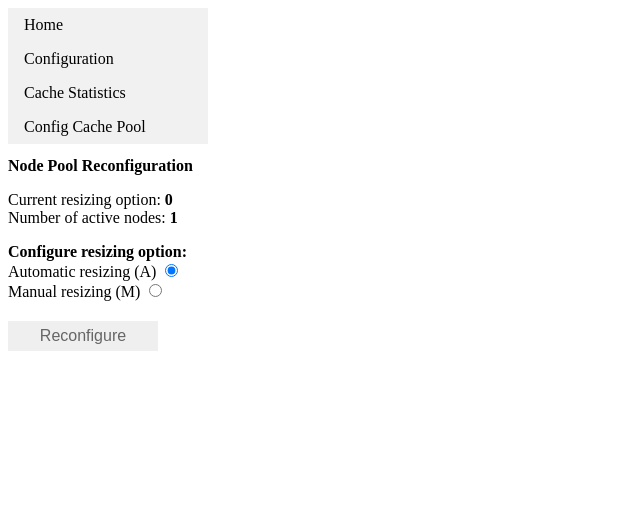
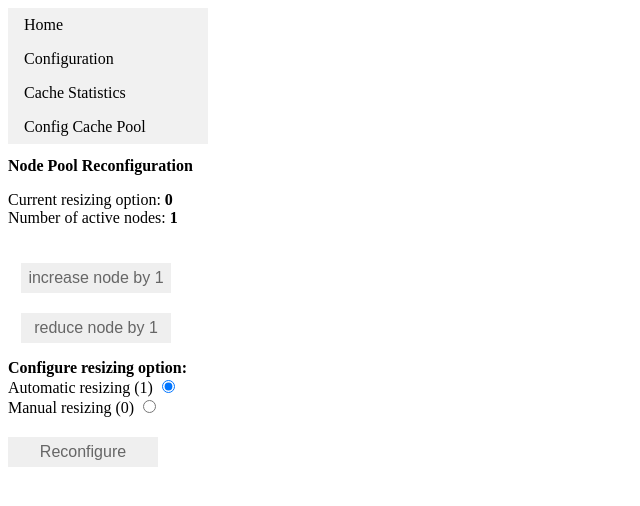
Before and after one commit to GloriaWa/ECE1779_A2, a Flask app: page /pool_config in a window 1280 px wide. Shown: the top 506 px of the page, without its empty margins (0-640 px from the left). Run offline with Flask 2, Linux system fonts and the light colour scheme.

Commit message:
debug 27

```diff
--- a/auto_scaler/main.py
+++ b/auto_scaler/main.py
@@ -3,6 +3,7 @@ import threading
 import time
 import requests
 from flask import request, jsonify
+import flask as f
 from user_app import webapp
 
 from host_map import *
@@ -21,6 +22,8 @@ def toggle_mode():
 
     js = f.request.get_json(force=True)
     mode = js["mode"]
+    print(mode)
+
     auto = mode
     return jsonify({
         "message": "success",
@@ -33,6 +36,8 @@ def check():
         if auto == 1:
             j = {"metric": "miss_rate"}
             res = requests.post(image_storage + '/cw_get', json=j)
+            res = res.json()
+
             miss = res['values'][-1]
 
             if miss > 0.5:
--- a/manager/main.py
+++ b/manager/main.py
@@ -261,12 +261,12 @@ def pool_config():
 
     if request.form.get("option") != None:
         mode = request.form.get("option")
-        if mode == 'A':
+        if mode == 1:
             j = {"mode": 1}
             conf.mode = 1
             requests.post(autoscaler + '/toggle_mode', json=j)
             return render_template('pool_config.html', node_num=conf.active_node, mode=conf.mode, mode_mes="suc")
-        elif mode == 'M':
+        elif mode == 0:
             j = {"mode": 0}
             conf.mode = 0
             requests.post(autoscaler + '/toggle_mode', json=j)
--- a/manager/templates/pool_config.html
+++ b/manager/templates/pool_config.html
@@ -12,7 +12,7 @@
         <div><p>
             <label>Current resizing option:<b> {{mode}} </b></label>
             <br><label>Number of active nodes: <b>{{node_num}}</b></label>
-            {% if mode =="M" %}
+            {% if mode == 0 %}
                 <form method="post">
                     <input name="increase_node" style="visibility: collapse; height: 0px; width: 1px">
                     <input id="increase_node" type="submit" class="button" value="increase node by 1">
@@ -37,12 +37,12 @@
             <form method="post">
                 <label><b>Configure resizing option: </b></label>
                 <div>
-                    <label for="A">Automatic resizing (A)</label>
-                    <input id="A" name="option" value="A" type="radio" checked>
+                    <label for="A">Automatic resizing (1)</label>
+                    <input id="A" name="option" value=1 type="radio" checked>
                 </div>
                 <div>
-                    <label for="M">Manual resizing (M)</label>
-                    <input type="radio" id="M" name="option" value="M">
+                    <label for="M">Manual resizing (0)</label>
+                    <input type="radio" id="M" name="option" value=0>
                 </div>
 
                 <input id="submit" type="submit" class="button" value="Reconfigure">
```
